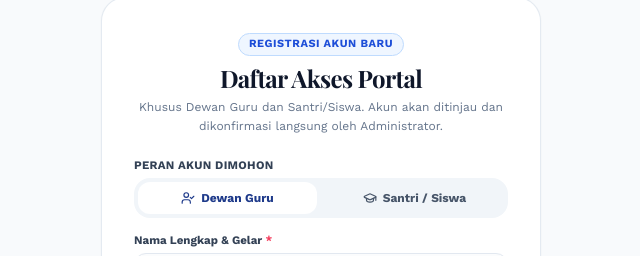
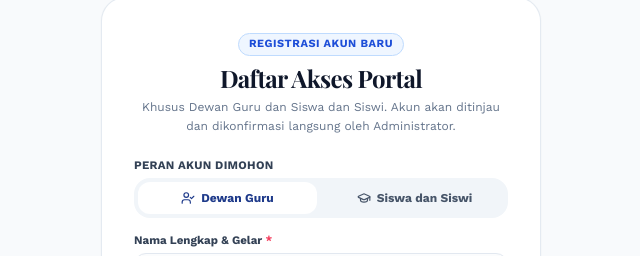
Before and after one commit to mh912039-arch/web-profil-ma-raudhatul-hidayah, a Next.js app: page /masuk in a window 1280 px wide. Both pictures are taken after a click on the button "Daftar Akun Guru / Siswa Baru". Shown: the part 186-442 px from the top of the page, without its empty margins (319-959 px from the left). Built offline with nearby package versions, Linux system fonts and the light colour scheme; no server answers.

Commit message:
refactor(auth): perbarui penamaan peran pengguna dari Santri / Siswa menjadi Siswa dan Siswi

```diff
--- a/src/app/api/auth/register/route.ts
+++ b/src/app/api/auth/register/route.ts
@@ -55,7 +55,7 @@ export async function POST(request: Request) {
       return NextResponse.json(
         {
           success: false,
-          message: 'Pendaftaran publik hanya diperuntukkan bagi Dewan Guru atau Santri/Siswa. Peran Administrator hanya dapat dibuat oleh pengelola sekolah.',
+          message: 'Pendaftaran publik hanya diperuntukkan bagi Dewan Guru atau Siswa dan Siswi. Peran Administrator hanya dapat dibuat oleh pengelola sekolah.',
         },
         { status: 403 }
       );
--- a/src/components/admin/AdminSidebar.tsx
+++ b/src/components/admin/AdminSidebar.tsx
@@ -160,7 +160,7 @@ export const AdminSidebar: React.FC<AdminSidebarProps> = ({
               </span>
               <span className="text-[11px] font-semibold text-blue-700 tracking-wide">
                 {userRole === 'siswa'
-                  ? 'Portal Santri / Siswa'
+                  ? 'Portal Siswa dan Siswi'
                   : userRole === 'guru'
                   ? 'Portal Dewan Guru'
                   : 'PORTAL ADMIN AKADEMIK'}
@@ -184,7 +184,7 @@ export const AdminSidebar: React.FC<AdminSidebarProps> = ({
             <div className="space-y-4">
               <div>
                 <div className="px-3 pb-2 text-[10.5px] font-bold uppercase tracking-wider text-slate-400">
-                  MENU SANTRI / SISWA
+                  MENU SISWA DAN SISWI
                 </div>
 
                 <div className="space-y-1">
--- a/src/components/admin/tabs/UsersTab.tsx
+++ b/src/components/admin/tabs/UsersTab.tsx
@@ -655,7 +655,7 @@ export const UsersTab: React.FC<UsersTabProps> = ({
         return (
           <span className="inline-flex items-center gap-1.5 px-2.5 py-1 rounded-md text-[11px] font-bold bg-amber-100 text-amber-900 border border-amber-200">
             <Users className="w-3.5 h-3.5 text-amber-700" />
-            Santri / Siswa
+            Siswa dan Siswi
           </span>
         );
       default:
@@ -1878,7 +1878,7 @@ export const UsersTab: React.FC<UsersTabProps> = ({
                     [
                       { id: 'admin', label: 'Administrator', desc: 'Akses penuh seluruh sistem' },
                       { id: 'guru', label: 'Dewan Guru', desc: 'Akademik & publikasi warta' },
-                      { id: 'siswa', label: 'Santri / Siswa', desc: 'Hanya baca jadwal & kalender' },
+                      { id: 'siswa', label: 'Siswa dan Siswi', desc: 'Hanya baca jadwal & kalender' },
                     ] as const
                   ).map((r) => {
                     const isSelected = editingUser.role === r.id;
@@ -2185,7 +2185,7 @@ export const UsersTab: React.FC<UsersTabProps> = ({
                   >
                     <option value="admin">Administrator</option>
                     <option value="guru">Dewan Guru</option>
-                    <option value="siswa">Santri / Siswa</option>
+                    <option value="siswa">Siswa dan Siswi</option>
                   </select>
                 </div>
 
--- a/src/components/auth/SchoolPortalLogin.tsx
+++ b/src/components/auth/SchoolPortalLogin.tsx
@@ -237,7 +237,7 @@ export const SchoolPortalLogin: React.FC<SchoolPortalLoginProps> = ({
 
       setRegSuccess({
         name: regName.trim(),
-        roleLabel: regRole === 'guru' ? 'Dewan Guru' : 'Santri / Siswa',
+        roleLabel: regRole === 'guru' ? 'Dewan Guru' : 'Siswa dan Siswi',
         email: regEmail.trim(),
       });
 
@@ -529,7 +529,7 @@ export const SchoolPortalLogin: React.FC<SchoolPortalLoginProps> = ({
                         }`}
                       >
                         <GraduationCap className="w-3.5 h-3.5" />
-                        <span>Santri / Siswa</span>
+                        <span>Siswa dan Siswi</span>
                       </button>
                     </div>
                   </div>
@@ -543,7 +543,7 @@ export const SchoolPortalLogin: React.FC<SchoolPortalLoginProps> = ({
                       placeholder={
                         regRole === 'guru'
                           ? 'Nama Lengkap & Gelar (Cth: Jakaria, S.Pd.I)'
-                          : 'Nama Lengkap Santri / Siswa'
+                          : 'Nama Lengkap Siswa dan Siswi'
                       }
                       className="w-full px-3.5 py-3 rounded-2xl border border-slate-200 bg-slate-50/50 text-slate-900 text-xs placeholder:text-slate-400 focus:outline-none focus:border-[#1e3a8a] focus:bg-white focus:ring-4 focus:ring-blue-100/60 transition-all"
                     />
@@ -919,7 +919,7 @@ export const SchoolPortalLogin: React.FC<SchoolPortalLoginProps> = ({
                   Daftar Akses Portal
                 </h2>
                 <p className="text-[12px] text-slate-500 mt-1 leading-relaxed">
-                  Khusus Dewan Guru dan Santri/Siswa. Akun akan ditinjau dan dikonfirmasi langsung oleh Administrator.
+                  Khusus Dewan Guru dan Siswa dan Siswi. Akun akan ditinjau dan dikonfirmasi langsung oleh Administrator.
                 </p>
               </div>
 
@@ -958,14 +958,14 @@ export const SchoolPortalLogin: React.FC<SchoolPortalLoginProps> = ({
                       }`}
                     >
                       <GraduationCap className="w-3.5 h-3.5" />
-                      <span>Santri / Siswa</span>
+                      <span>Siswa dan Siswi</span>
                     </button>
                   </div>
                 </div>
 
                 <div className="space-y-1">
                   <label className="block text-[11.5px] font-bold text-slate-700">
-                    Nama Lengkap {regRole === 'guru' ? '& Gelar' : 'Santri/Siswa'}{' '}
+                    Nama Lengkap {regRole === 'guru' ? '& Gelar' : 'Siswa dan Siswi'}{' '}
                     <span className="text-rose-500">*</span>
                   </label>
                   <div className="relative">
```
Also changed, not shown: 1 other file (tests, documents, lock files or other folders).
